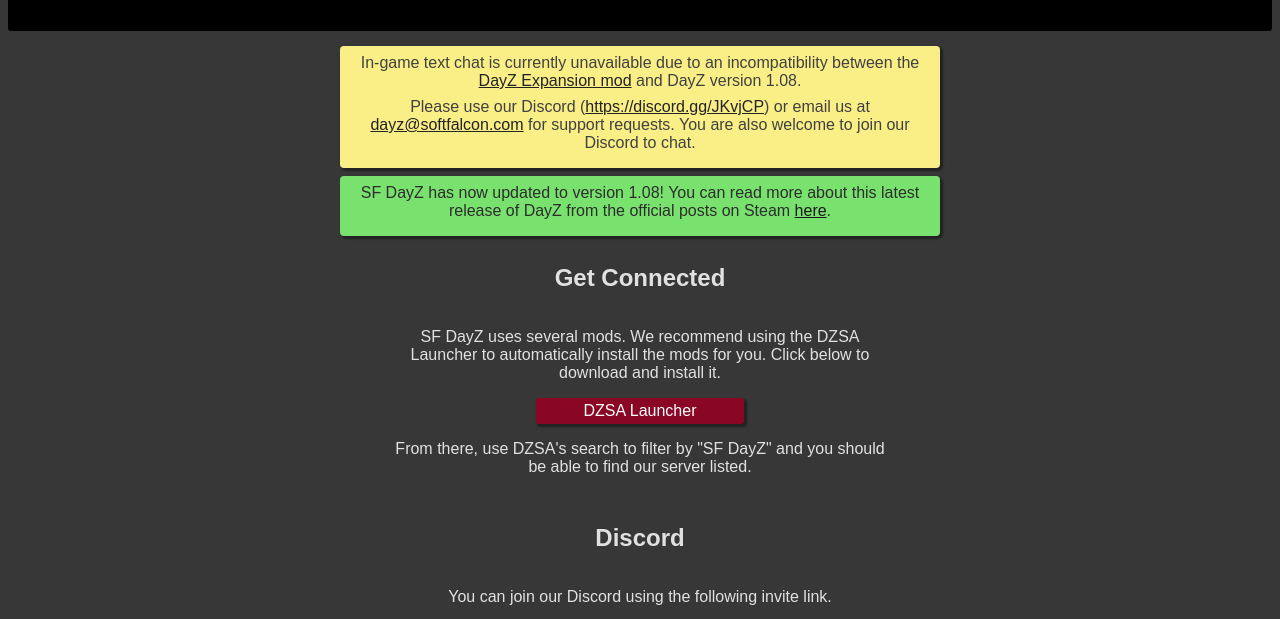
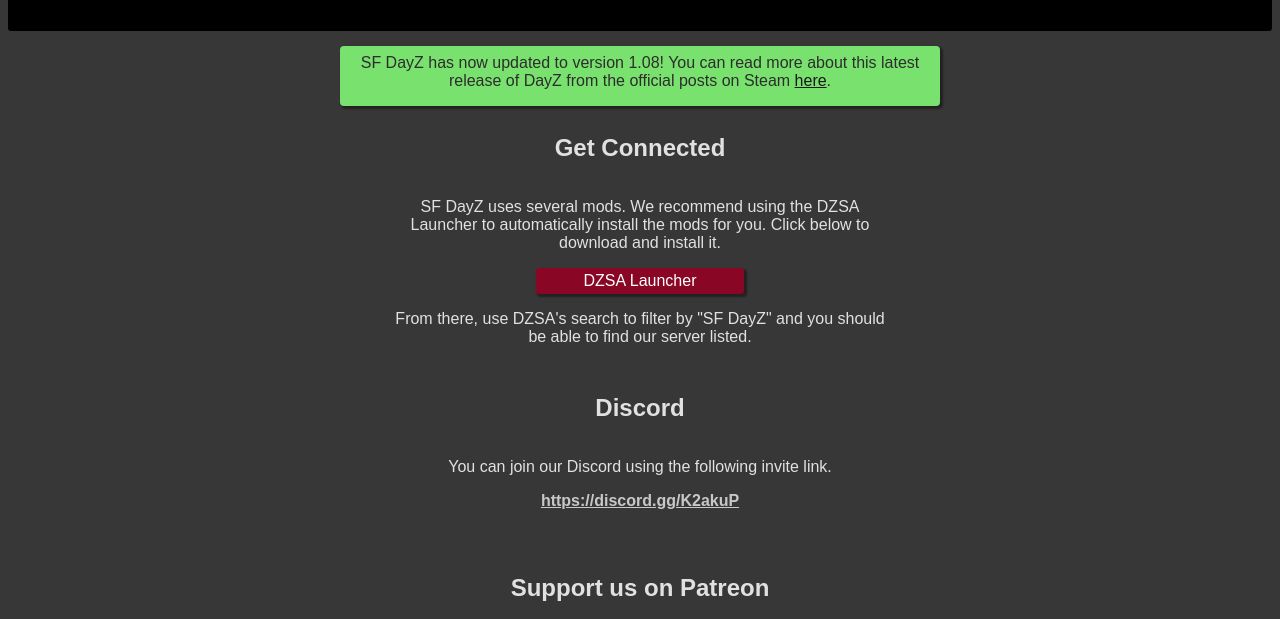
Before and after one commit to nick-funk/dayz-site, a website: page static/index.html in a window 1280 px wide. Shown: the part 132-751 px from the top of the page. Drawn offline with Linux system fonts and the light colour scheme.

Commit message:
Remove chat warning and add logo

```diff
--- a/static/index.html
+++ b/static/index.html
@@ -12,21 +12,6 @@
         </header>
 
         <div class="announcements">
-            <div class="announce warn">
-                <div class="announce-content">
-                    In-game text chat is currently unavailable due to an incompatibility between the
-                    <a href="https://steamcommunity.com/sharedfiles/filedetails/?id=2116151222" target="_blank" rel="noopener noreferrer"><div class="warn-link">DayZ Expansion mod</div></a>
-                    and DayZ version 1.08.
-                </div>
-                <div class="announce-content">
-                    Please use our Discord (<a href="https://discord.gg/JKvjCP" target="_blank" rel="noopener noreferrer"><div class="warn-link">https://discord.gg/JKvjCP</div></a>)
-                    or email us at <a class="warn-link" href="mailto:dayz@softfalcon.com"><div class="warn-link">dayz@softfalcon.com</div></a>
-                    for support requests.
-
-                    You are also welcome to join our Discord to chat.
-                </div>
-            </div>
-
             <div class="announce success">
                 <div class="announce-content">
                     SF DayZ has now updated to version 1.08! You can read more about this latest release of DayZ
```
Also changed, not shown: static/images/logo.png (added).
